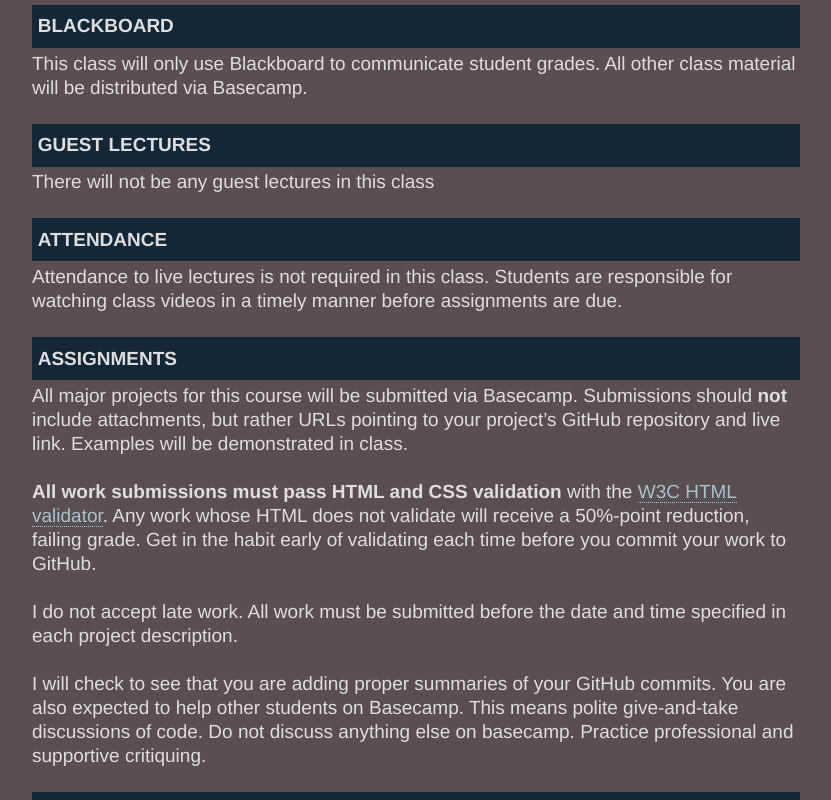
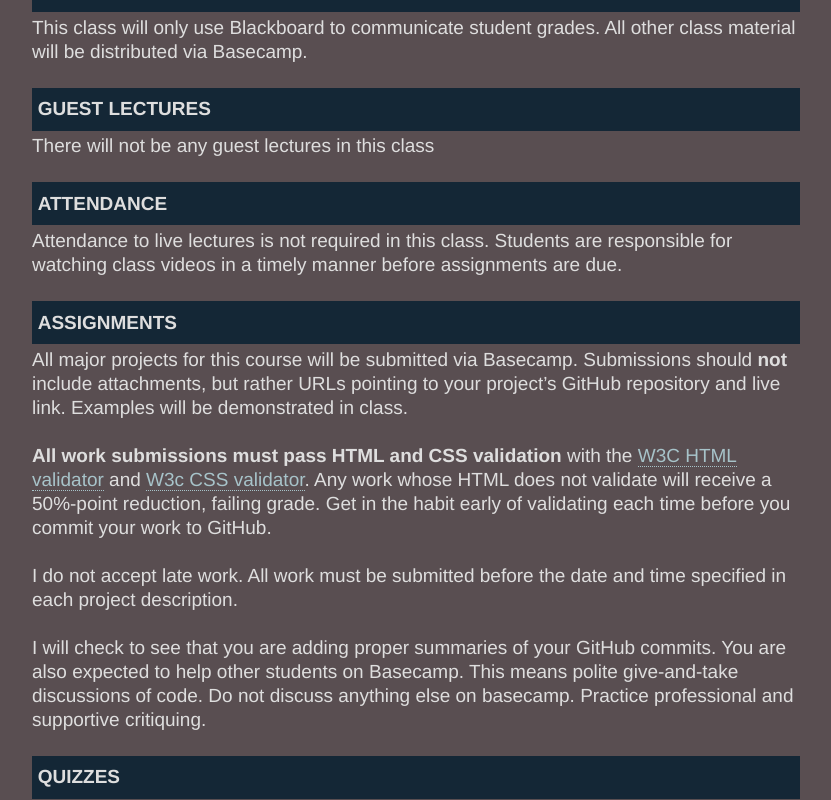
Before and after one commit to dkriegls/itmd-361-spring2018, a plain HTML site: page syllabus.html in a window 1280 px wide. Shown: the part 3303-4103 px from the top of the page, without its empty margins (352-1183 px from the left). Drawn offline with Linux system fonts and the light colour scheme.

Commit message:
minor text fixes

```diff
--- a/syllabus.html
+++ b/syllabus.html
@@ -104,14 +104,13 @@
           approach to web development.
         </p>
       </section>
-        <section id="schedule">
+      <section id="schedule">
         <h3>Schedule of Topics&#x2215;Readings</h3>
         <p>See <a href="index.html">Calender</a></p>
       </section>
       <section id="materials">
         <h3>Textbook&#x28;s&#x29;</h3>
         <section id="books">
-          <h4>Textbook&#40;s&#41;</h4>
           <p>
             The following books are required for this course. Retail price tag for the entire course
             should be less than $100 and each book should be worthy of a place on your bookshelf or
@@ -220,8 +219,8 @@
         </p>
         <p>
           <b>All work submissions must pass HTML and CSS validation</b> with the
-          <a href="https://validator.w3.org/">W3C HTML validator</a>. Any work whose HTML does not
-          validate will receive a 50&#x25;-point reduction, failing grade. Get in the habit early of validating
+          <a href="https://validator.w3.org/">W3C HTML validator</a> and <a href="https://jigsaw.w3.org/css-validator/">W3c CSS validator</a>.
+          Any work whose HTML does not validate will receive a 50&#x25;-point reduction, failing grade. Get in the habit early of validating
           each time before you commit your work to GitHub.
         </p>
         <p>
```
